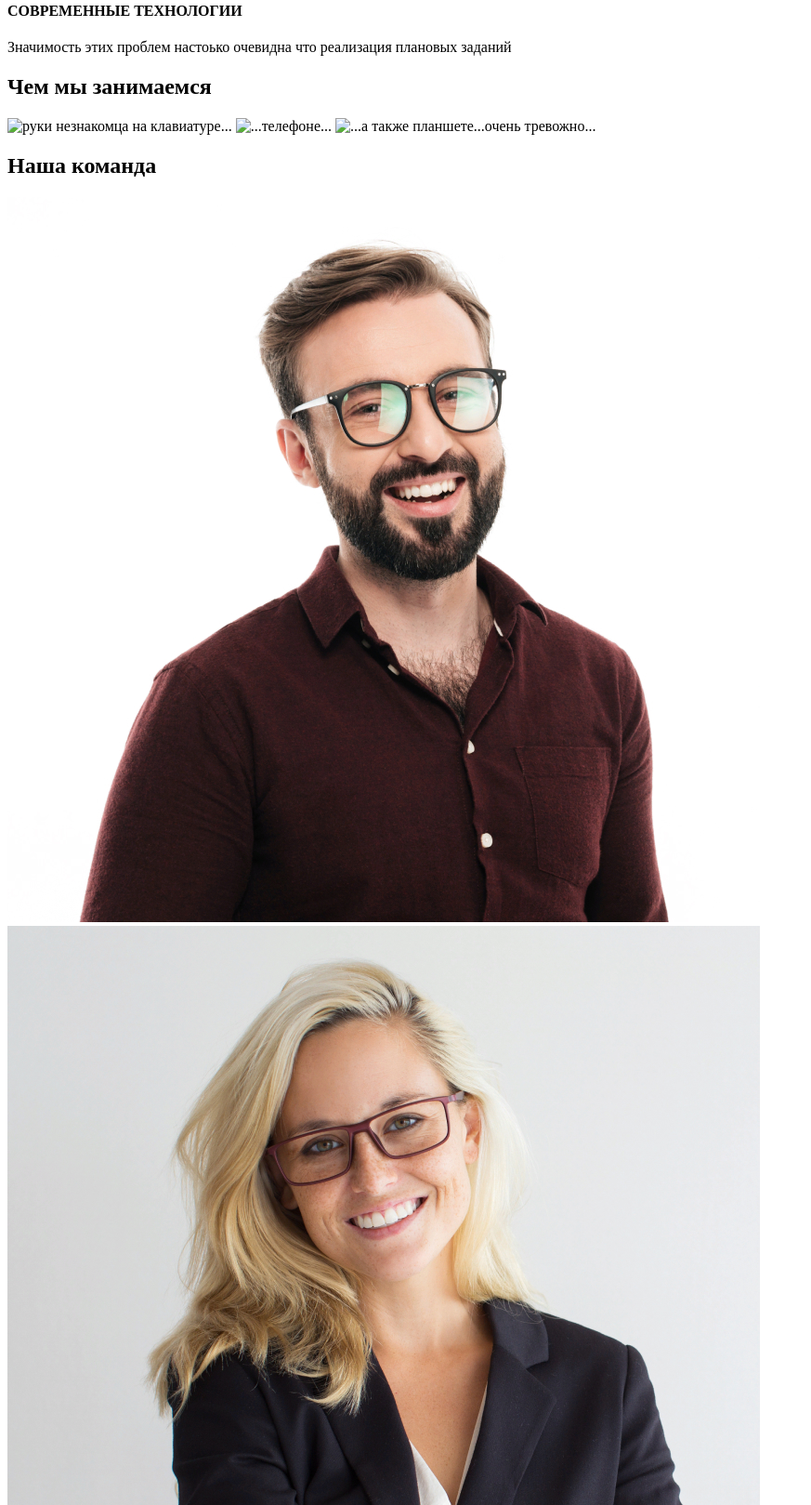
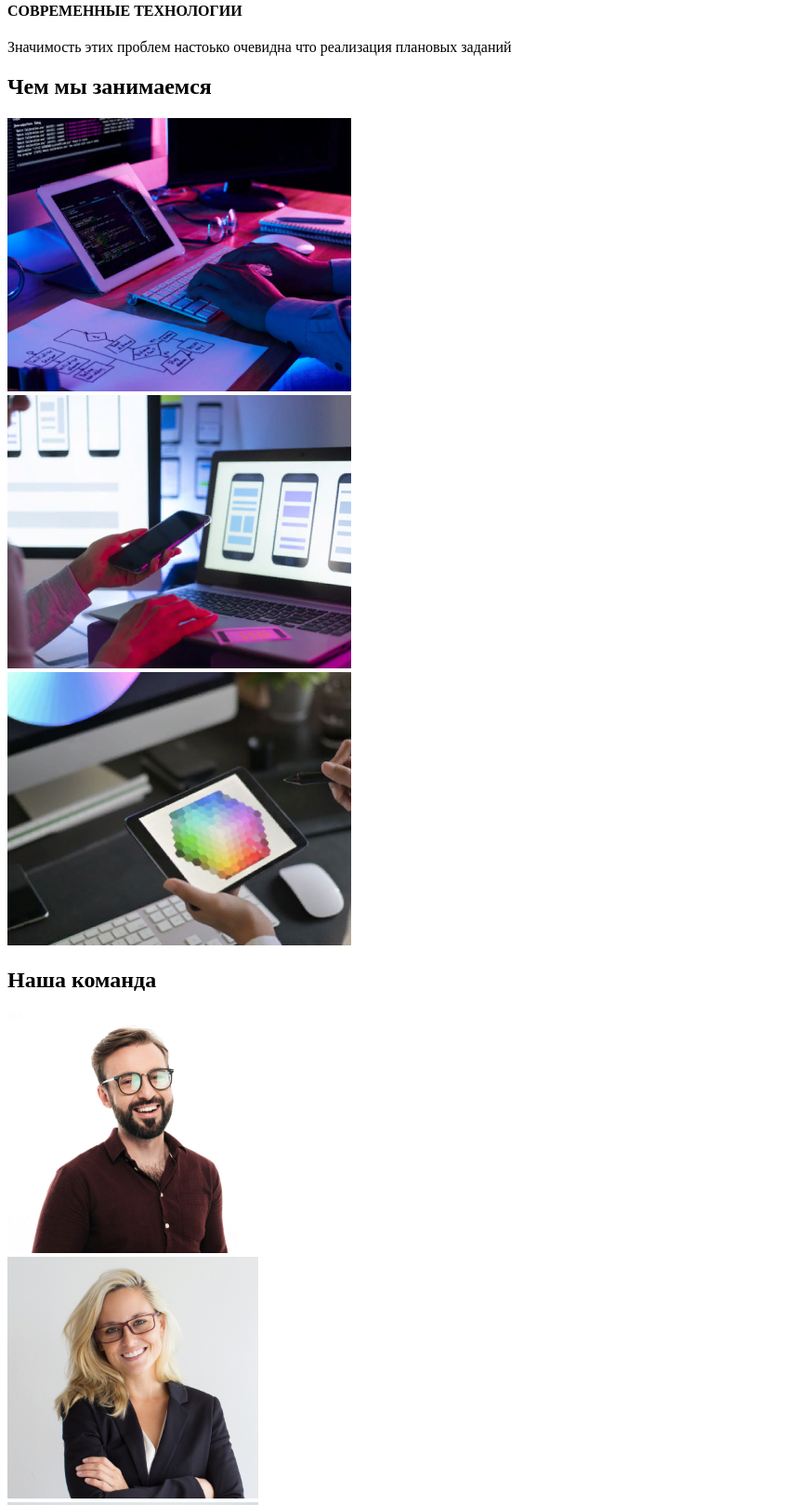
Before and after one commit to Max-GO-IT/goit-markup-hw-01, a plain HTML site: page index.html in a window 1280 px wide. Shown: the part 496-2115 px from the top of the page at 93% size, without its empty margins (0-873 px from the left). Drawn offline with Linux system fonts and the light colour scheme.

Commit message:
Update index.html

```diff
--- a/index.html
+++ b/index.html
@@ -61,19 +61,34 @@
     <!-- ЧЕМ МЫ ЗАНИМАЕМСЯ -->
     <h2>Чем мы занимаемся</h2>
     <div>
-        <img src="./images/img-1.jpg" alt="руки незнакомца на клавиатуре...">
-        <img src="./images/img-2.jpg" alt="...телефоне...">
-        <img src="./images/img-3.jpg" alt="...а также планшете...очень тревожно...">
+        <div>
+            <img src="./images/компьютер,телефон,планшет/img-1.jpg" width="370" ;height="294" ;
+                alt="руки незнакомца на клавиатуре">
+        </div>
+        <div>
+            <img src="./images/компьютер,телефон,планшет/img-2.jpg" width="370" ;height="294" ; alt="телефоне">
+        </div>
+        <div>
+            <img src="./images/компьютер,телефон,планшет/img-3.jpg" width="370" ;height="294" ;
+                alt="а также планшете...очень тревожно">
+        </div>
     </div>
     <!-- НАША КОМАНДА -->
     <h2>Наша команда</h2>
     <div>
         <div>
-            <img src="./images/отвратительные кабины/Игорь Дмьяненко.jpg" alt="Игорёк">
-            <img src="./images/отвратительные кабины/Ольга Репина.jpg" alt="Псина">
-            <img src="./images/отвратительные кабины/Николай Тарасов.jpg" alt="Колян">
-            <img src="./images/отвратительные кабины/Михаил Ермаков.jpg" alt="Мишаня">
+            <img src="./images/отвратительные кабины/Игорь Дмьяненко.jpg" width="270" ;height="260" ;alt="Игорёк">
         </div>
+        <div>
+            <img src="./images/отвратительные кабины/Ольга Репина.jpg" width="270" ;height="260" alt="Псина">
+        </div>
+        <div>
+            <img src="./images/отвратительные кабины/Николай Тарасов.jpg" width="270" ;height="260" alt="Колян">
+        </div>
+        <div>
+            <img src="./images/отвратительные кабины/Михаил Ермаков.jpg" width="270" ;height="260" alt="Мишаня">
+        </div>
+    </div>
     </div>
 </body>
 
```
